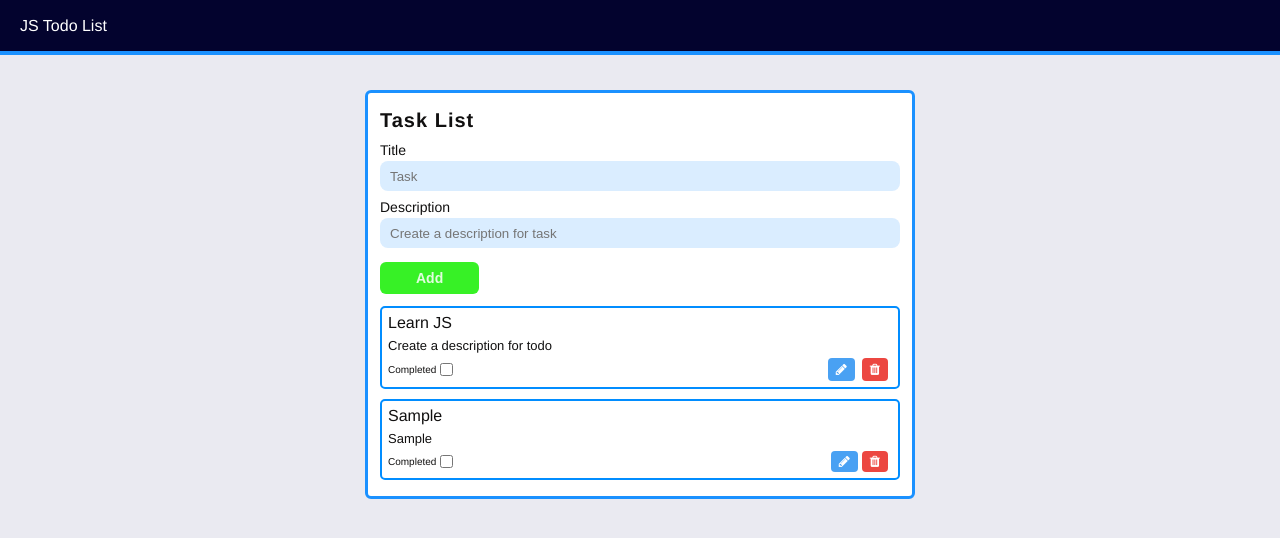
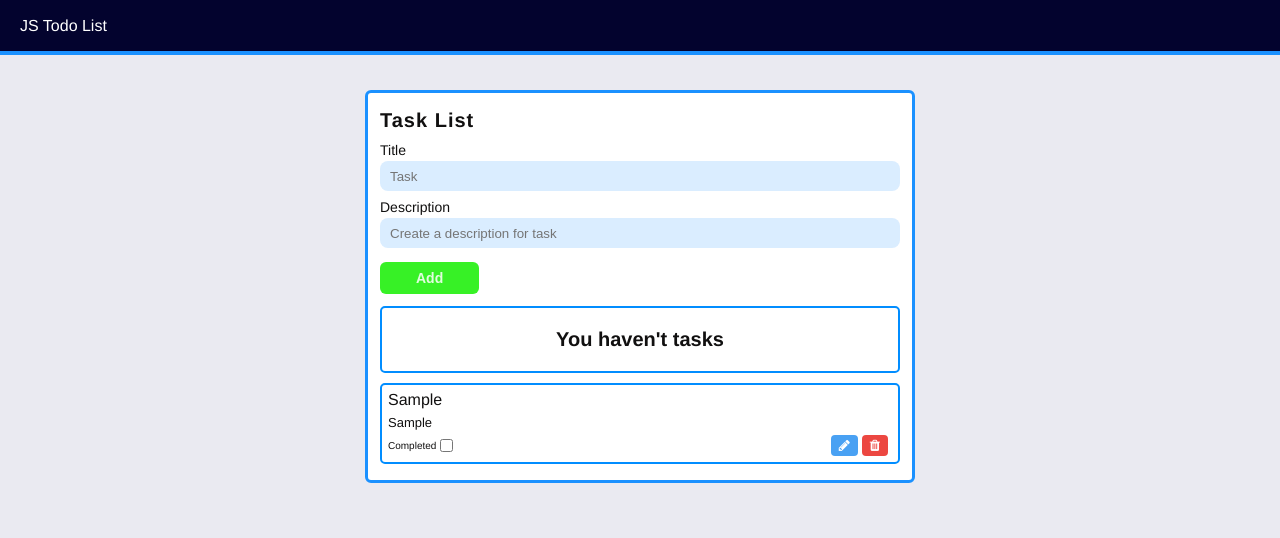
Before and after one commit to CesarGMEFA/task-list-POO, a website with bundled scripts: page index.html in a window 1280 px wide. Both pictures are taken after typing "Sample", "Sample" into the empty fields and a click on the button "Add". Built offline with nearby package versions, Linux system fonts and the light colour scheme.

Commit message:
added the EmptyTask component, and made some other changes

```diff
--- a/index.html
+++ b/index.html
@@ -28,29 +28,6 @@
 
             <div class="error none" id="alert"></div>
 
-            <section class="lista--edit" id="tarea">
-                <p class="lista--edit_titulo">
-                    Learn JS
-                </p>
-                <p class="lista--edit_descripcion">
-                    Create a description for todo
-                </p>
-                <div class="lista--edit_botones">
-                    <div class="checkbox">
-                        <label for="completed">Completed</label>
-                        <input type="checkbox" name="completed">
-                    </div>
-                    <div class="buttons">
-                        <button class="pencil" type="button">
-                            <i class="fa fa-pencil"></i>
-                        </button>
-                        <button class="trash" id="basura" type="button">
-                            <i class="fa fa-trash"></i>
-                        </button>
-                    </div>
-                </div>
-            </section>
-
         </section>
 
 
--- /dev/null
+++ b/js/components/EmptyTask.js
@@ -0,0 +1,14 @@
+export class EmptyTask {
+  createEmptyTask() {
+    const list = document.getElementById("lista");
+		const sectionContainer = document.createElement("section");
+		sectionContainer.classList.add("lista--edit");
+		sectionContainer.classList.add("Empty");
+
+    const message = document.createElement("p");
+    message.textContent = "You haven't tasks";
+
+    sectionContainer.appendChild(message)
+    list.appendChild(sectionContainer);
+  }
+}
--- a/js/components/Todo.js
+++ b/js/components/Todo.js
@@ -28,8 +28,7 @@ export class Todo {
 
 
 	addTodo() {
-		const lista = document.getElementById("lista");
-		this.ID()
+		const list = document.getElementById("lista");
 		const sectionContainer = document.createElement("section");
 		sectionContainer.setAttribute('id', `${this.ID()}`);
 		sectionContainer.classList.add("lista--edit");
@@ -76,9 +75,10 @@ export class Todo {
     divButtons.appendChild(buttonTrash);
 
 		sectionContainer.appendChild(sectionEdit);
-		lista.appendChild(sectionContainer);
+		list.appendChild(sectionContainer);
 
 		if (this.Data != undefined) this.Data.keep(this.ID(), this.title, this.description, this.completed);
 
+		location.reload()
 	};
 };
--- a/js/components/TodoLoad.js
+++ b/js/components/TodoLoad.js
@@ -16,7 +16,7 @@ export class TodoLoad {
 	}
 
 	addTodo() {
-		const lista = document.getElementById("lista");
+		const list = document.getElementById("lista");
 		const sectionContainer = document.createElement("section");
 		sectionContainer.setAttribute('id', `${this.ID}`);
 		sectionContainer.classList.add("lista--edit");
@@ -65,7 +65,7 @@ export class TodoLoad {
     divButtons.appendChild(buttonTrash);
 
 		sectionContainer.appendChild(sectionEdit);
-		lista.appendChild(sectionContainer);
+		list.appendChild(sectionContainer);
 
 	};
 };
--- a/js/index.js
+++ b/js/index.js
@@ -2,31 +2,7 @@ import { Data } from './data/Data.js';
 import { Todo } from './components/Todo.js';
 import { TodoLoad } from './components/TodoLoad.js'
 import { AlertError } from './components/AlertError.js';
-import { Modal } from './components/Modal.js';
-
-// const nums = [0, 3,2,0]
-// const target = 0;
-// const twoSum = function(nums, target) {
-//     const result = [];
-//     let a = 0;
-//     for (let i=0; i < nums.length - 1; i++) {
-//         if (nums[i] + ( nums[i + 1] ) == target) {
-//             result.push(i);
-//             result.push(i+1);
-//             console.log('1: ', result);
-//             // a = nums[i] + ( nums[i + 1] )
-//         } else if (nums[i] + ( nums[i + 2] ) == target) {
-//             result.push(i);
-//             result.push(i+2);
-//             console.log('2: ', result);
-//         } else if (nums[i] + ( nums[i + 3] ) == target) {
-//             result.push(i);
-//             result.push(i+3);
-//             console.log('3: ', result);
-//         }
-//     };
-// };
-// twoSum(nums, target);
+import { EmptyTask } from './components/EmptyTask.js';
 
 document.addEventListener('DOMContentLoaded', function () {
     const title = document.getElementById('title');
@@ -35,8 +11,14 @@ document.addEventListener('DOMContentLoaded', function () {
 
     const form = document.getElementById('formTodo');
 
+
+
     const data = new Data()
     const alertError = new AlertError()
+
+    if (!data.getData().length) {
+        new EmptyTask().createEmptyTask();
+    }
 
     const dataBase = data.getData();
     dataBase.forEach(todo => new TodoLoad(todo.ID, todo.title, todo.description, todo.completed).addTodo());
--- a/js/utils/Utils.js
+++ b/js/utils/Utils.js
@@ -19,7 +19,7 @@ export class Utils {
     this.Data.storage(save);
     const selectedTodo = document.getElementById(`${ID}`)
     selectedTodo.remove();
-
+    location.reload();
   };
 
   keepChenges(ID, title, description, completed) {
--- a/style.css
+++ b/style.css
@@ -101,6 +101,17 @@ html {
 	border: 2px solid rgb(1, 141, 255);
 	border-radius: 5px;
 }
+
+.Empty {
+	padding: 20px;
+	font-size: 20px;
+	font-weight: 600;
+	display: flex;
+	justify-content: center;
+	align-items: center;
+	text-align: center;
+}
+
 .lista--edit_titulo {
 	font-size: 1.6rem;
 	border-bottom: 1px solid rgba(255, 255, 255, 0.6);
```
